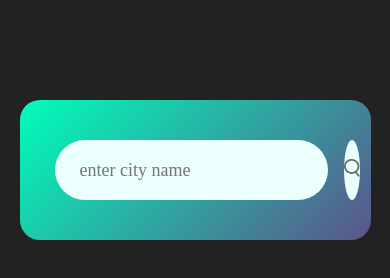
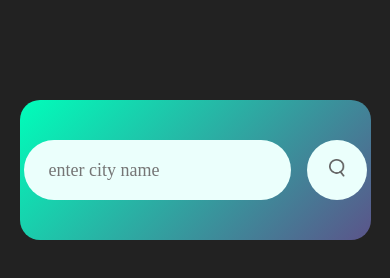
Before and after one commit to ZammadNasir/Weather-App, a plain HTML site: page index.html in a window 390 px wide. Drawn offline with Linux system fonts and the light colour scheme.

Commit message:
made responsive

```diff
--- a/style.css
+++ b/style.css
@@ -90,3 +90,16 @@ body{
     margin-top: 10px;
     display: none;
 }
+@media (max-width:500px) {
+    .card {
+        padding: 40px 4px;
+    }
+    .search input {
+        width: 255px;
+    }
+}
+@media (max-width:290px) {
+    .search input {
+        width: 150px;
+    }
+}
```
